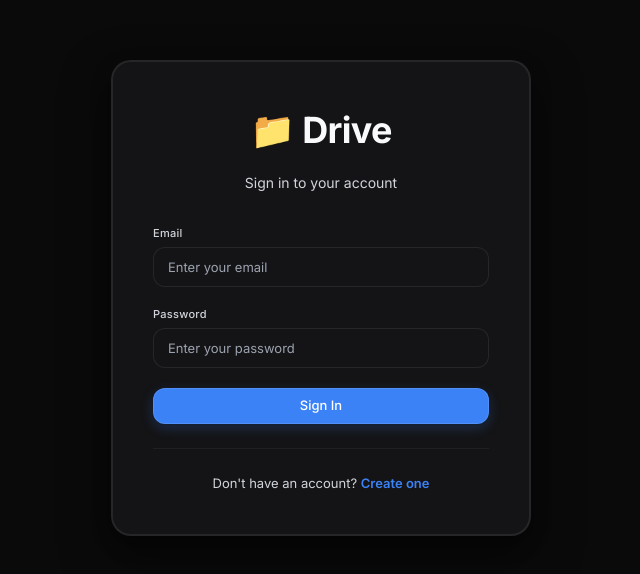
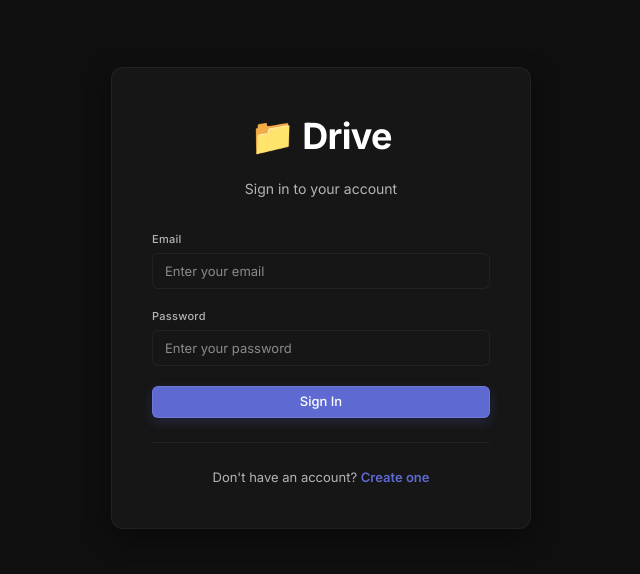
Before and after one commit to roguezox/storage-system, a Next.js app in the folder frontend/: page /app/login in a window 1280 px wide. Shown: the part 102-676 px from the top of the page, without its empty margins (319-959 px from the left). Built offline with nearby package versions, Linux system fonts and the light colour scheme.

Commit message:
implemented: consistent design for the UI

```diff
--- a/frontend/src/app/globals.css
+++ b/frontend/src/app/globals.css
@@ -6,13 +6,13 @@
    ============================================ */
 
 :root {
-  /* Color Palette - Enhanced */
-  --accent: #3b82f6;
-  --accent-hover: #60a5fa;
-  --accent-active: #2563eb;
-  --accent-subtle: rgba(59, 130, 246, 0.1);
-  --accent-glass: rgba(59, 130, 246, 0.15);
-  --accent-glow: rgba(59, 130, 246, 0.4);
+  /* Color Palette - Linear Inspired */
+  --accent: #5E6AD2;
+  --accent-hover: #7B61FF;
+  --accent-active: #4C59BD;
+  --accent-subtle: rgba(94, 106, 210, 0.1);
+  --accent-glass: rgba(94, 106, 210, 0.12);
+  --accent-glow: rgba(123, 97, 255, 0.35);
 
   /* Status Colors - Enhanced */
   --danger: #ef4444;
@@ -29,17 +29,17 @@
   --warning-hover: #fbbf24;
   --warning-subtle: rgba(245, 158, 11, 0.12);
 
-  /* Neutrals - Enhanced with more depth */
-  --bg-primary: #0a0a0b;
-  --bg-secondary: #141416;
-  --bg-tertiary: #1a1a1d;
-  --bg-elevated: #1f1f23;
-  --bg-hover: #26262b;
+  /* Neutrals - Linear Dark Theme */
+  --bg-primary: #0F0F0F;
+  --bg-secondary: #161616;
+  --bg-tertiary: #1C1C1C;
+  --bg-elevated: #232323;
+  --bg-hover: #2B2B2B;
 
-  --text-primary: #f9fafb;
-  --text-secondary: #d1d5db;
-  --text-muted: #9ca3af;
-  --text-faint: #6b7280;
+  --text-primary: #FFFFFF;
+  --text-secondary: #B4B4B4;
+  --text-muted: #8A8A8A;
+  --text-faint: #6B6B6B;
 
   /* Borders - Enhanced */
   --border-default: rgba(255, 255, 255, 0.08);
@@ -48,9 +48,9 @@
   --border-active: rgba(255, 255, 255, 0.18);
 
   /* Accent Badges */
-  --accent-color: #60a5fa;
-  --accent-bg: rgba(59, 130, 246, 0.12);
-  --accent-border: rgba(59, 130, 246, 0.25);
+  --accent-color: #8B7AFF;
+  --accent-bg: rgba(94, 106, 210, 0.12);
+  --accent-border: rgba(123, 97, 255, 0.25);
 
   /* Spacing */
   --space-1: 4px;
@@ -82,29 +82,29 @@
   --weight-semibold: 600;
   --weight-bold: 700;
 
-  /* Radii - Enhanced */
-  --radius-xs: 4px;
-  --radius-sm: 6px;
-  --radius-md: 8px;
-  --radius-lg: 12px;
-  --radius-xl: 16px;
-  --radius-2xl: 20px;
+  /* Radii - Linear Style */
+  --radius-xs: 3px;
+  --radius-sm: 4px;
+  --radius-md: 6px;
+  --radius-lg: 8px;
+  --radius-xl: 12px;
+  --radius-2xl: 16px;
   --radius-full: 9999px;
 
-  /* Shadows - Enhanced with more depth */
-  --shadow-sm: 0 1px 3px rgba(0, 0, 0, 0.2), 0 1px 2px rgba(0, 0, 0, 0.12);
-  --shadow-md: 0 4px 12px rgba(0, 0, 0, 0.3), 0 2px 6px rgba(0, 0, 0, 0.2);
-  --shadow-lg: 0 12px 28px rgba(0, 0, 0, 0.4), 0 4px 12px rgba(0, 0, 0, 0.25);
-  --shadow-xl: 0 20px 48px rgba(0, 0, 0, 0.5), 0 8px 20px rgba(0, 0, 0, 0.3);
-  --shadow-2xl: 0 32px 64px rgba(0, 0, 0, 0.6), 0 12px 32px rgba(0, 0, 0, 0.4);
-  --shadow-inner: inset 0 1px 0 0 rgba(255, 255, 255, 0.05);
-  --shadow-glow: 0 0 24px rgba(59, 130, 246, 0.3), 0 0 48px rgba(59, 130, 246, 0.15);
+  /* Shadows - Linear Subtle Style */
+  --shadow-sm: 0 1px 2px rgba(0, 0, 0, 0.25);
+  --shadow-md: 0 2px 8px rgba(0, 0, 0, 0.35);
+  --shadow-lg: 0 8px 24px rgba(0, 0, 0, 0.4);
+  --shadow-xl: 0 16px 40px rgba(0, 0, 0, 0.5);
+  --shadow-2xl: 0 24px 64px rgba(0, 0, 0, 0.6);
+  --shadow-inner: inset 0 1px 0 0 rgba(255, 255, 255, 0.04);
+  --shadow-glow: 0 0 20px rgba(123, 97, 255, 0.25), 0 0 40px rgba(94, 106, 210, 0.15);
 
-  /* Transitions - Enhanced */
-  --transition-fast: 120ms cubic-bezier(0.4, 0, 0.2, 1);
-  --transition-normal: 200ms cubic-bezier(0.4, 0, 0.2, 1);
-  --transition-slow: 300ms cubic-bezier(0.4, 0, 0.2, 1);
-  --transition-spring: 400ms cubic-bezier(0.34, 1.56, 0.64, 1);
+  /* Transitions - Linear Fast & Smooth */
+  --transition-fast: 100ms cubic-bezier(0.4, 0, 0.2, 1);
+  --transition-normal: 150ms cubic-bezier(0.4, 0, 0.2, 1);
+  --transition-slow: 200ms cubic-bezier(0.4, 0, 0.2, 1);
+  --transition-spring: 250ms cubic-bezier(0.34, 1.56, 0.64, 1);
 }
 
 /* ============================================
@@ -321,7 +321,7 @@ body {
 
 /* Glow Effect */
 .glow-accent {
-  box-shadow: 0 0 24px rgba(59, 130, 246, 0.4), 0 0 48px rgba(59, 130, 246, 0.2);
+  box-shadow: 0 0 24px rgba(123, 97, 255, 0.4), 0 0 48px rgba(94, 106, 210, 0.2);
 }
 
 /* Card Hover Lift */
@@ -342,10 +342,10 @@ body {
   display: flex;
   align-items: center;
   gap: var(--space-4);
-  min-height: 64px;
+  min-height: 56px;
   padding: var(--space-3) var(--space-6);
-  background: rgba(20, 20, 22, 0.95);
-  backdrop-filter: blur(20px);
+  background: rgba(15, 15, 15, 0.8);
+  backdrop-filter: blur(12px);
   border-bottom: 1px solid var(--border-subtle);
   position: sticky;
   top: 0;
@@ -356,11 +356,11 @@ body {
   display: none;
   align-items: center;
   justify-content: center;
-  width: 40px;
-  height: 40px;
-  background: var(--bg-tertiary);
-  border: 1px solid var(--border-default);
-  border-radius: var(--radius-lg);
+  width: 32px;
+  height: 32px;
+  background: transparent;
+  border: 1px solid var(--border-subtle);
+  border-radius: var(--radius-md);
   color: var(--text-secondary);
   cursor: pointer;
   flex-shrink: 0;
@@ -368,9 +368,9 @@ body {
 }
 
 .header-menu-btn:hover {
-  background: var(--bg-hover);
+  background: var(--bg-secondary);
   color: var(--text-primary);
-  border-color: var(--border-hover);
+  border-color: var(--border-default);
 }
 
 .header-search {
@@ -383,14 +383,15 @@ body {
   align-items: center;
   gap: var(--space-3);
   padding: var(--space-2) var(--space-3);
-  background: var(--bg-tertiary);
-  border: 1px solid var(--border-default);
-  border-radius: var(--radius-lg);
+  background: transparent;
+  border: 1px solid var(--border-subtle);
+  border-radius: var(--radius-md);
   transition: all var(--transition-fast);
 }
 
 .header-user:hover {
-  border-color: var(--border-hover);
+  background: var(--bg-secondary);
+  border-color: var(--border-default);
 }
 
 .header-user-avatar {
@@ -399,7 +400,7 @@ body {
   display: flex;
   align-items: center;
   justify-content: center;
-  background: linear-gradient(135deg, var(--accent), #7c3aed);
+  background: linear-gradient(135deg, var(--accent), var(--accent-hover));
   border-radius: var(--radius-md);
   color: white;
   font-size: var(--text-sm);
@@ -459,11 +460,9 @@ body {
   align-items: center;
   justify-content: space-between;
   margin-bottom: var(--space-8);
-  padding: var(--space-6);
-  background: var(--bg-secondary);
-  border: 2px solid var(--border-default);
-  border-radius: var(--radius-xl);
-  box-shadow: var(--shadow-sm);
+  padding: 0;
+  background: transparent;
+  border: none;
 }
 
 .page-title {
@@ -477,13 +476,13 @@ body {
 /* Section Title */
 .section-title {
   font-size: var(--text-xs);
-  font-weight: var(--weight-bold);
+  font-weight: var(--weight-semibold);
   color: var(--text-muted);
   text-transform: uppercase;
-  letter-spacing: 0.1em;
+  letter-spacing: 0.05em;
   margin: var(--space-8) 0 var(--space-4) 0;
-  padding-bottom: var(--space-3);
-  border-bottom: 2px solid var(--border-subtle);
+  padding-bottom: 0;
+  border-bottom: none;
   display: flex;
   align-items: center;
   gap: var(--space-2);
@@ -502,14 +501,14 @@ body {
 .empty-state {
   text-align: center;
   padding: var(--space-16);
-  border: 2px dashed var(--border-default);
-  border-radius: var(--radius-2xl);
+  border: 1px dashed var(--border-subtle);
+  border-radius: var(--radius-xl);
   margin-top: var(--space-8);
   display: flex;
   flex-direction: column;
   align-items: center;
   justify-content: center;
-  background: var(--bg-secondary);
+  background: transparent;
   min-height: 400px;
 }
 
@@ -553,11 +552,10 @@ body {
   margin-bottom: var(--space-10);
   padding: var(--space-10);
   background: var(--bg-secondary);
-  border: 2px solid var(--border-default);
-  border-radius: var(--radius-2xl);
+  border: 1px solid var(--border-subtle);
+  border-radius: var(--radius-xl);
   position: relative;
   overflow: hidden;
-  box-shadow: var(--shadow-lg);
 }
 
 .welcome-content {
@@ -618,12 +616,12 @@ body {
   background: var(--accent);
   border-color: transparent;
   color: white;
-  box-shadow: 0 4px 16px rgba(59, 130, 246, 0.3);
+  box-shadow: 0 4px 16px rgba(94, 106, 210, 0.3);
 }
 
 .btn-quick-action-primary:hover {
   background: var(--accent-hover);
-  box-shadow: 0 8px 24px rgba(59, 130, 246, 0.4);
+  box-shadow: 0 8px 24px rgba(94, 106, 210, 0.4);
 }
 
 /* Stats Grid */
@@ -636,74 +634,47 @@ body {
 
 .stat-card {
   position: relative;
-  padding: var(--space-8);
+  padding: var(--space-6);
   background: var(--bg-secondary);
-  border: 2px solid var(--border-default);
-  border-radius: var(--radius-2xl);
+  border: 1px solid var(--border-subtle);
+  border-radius: var(--radius-lg);
   overflow: hidden;
   transition: all var(--transition-normal);
-  box-shadow: var(--shadow-sm);
 }
 
 .stat-card:hover {
-  border-color: var(--border-hover);
-  transform: translateY(-4px);
-  box-shadow: var(--shadow-lg);
+  border-color: var(--border-default);
+  transform: translateY(-2px);
+  box-shadow: var(--shadow-md);
 }
 
 .stat-card-decoration {
-  position: absolute;
-  top: 0;
-  right: 0;
-  width: 140px;
-  height: 140px;
-  opacity: 0.15;
-  pointer-events: none;
-}
-
-.stat-card-folders .stat-card-decoration {
-  background: radial-gradient(circle at top right, #3b82f6, transparent 70%);
-}
-
-.stat-card-files .stat-card-decoration {
-  background: radial-gradient(circle at top right, #10b981, transparent 70%);
-}
-
-.stat-card-storage .stat-card-decoration {
-  background: radial-gradient(circle at top right, #a855f7, transparent 70%);
+  display: none;
 }
 
 .stat-card-icon {
-  width: 56px;
-  height: 56px;
+  width: 40px;
+  height: 40px;
   display: flex;
   align-items: center;
   justify-content: center;
-  border-radius: var(--radius-xl);
-  margin-bottom: var(--space-5);
+  border-radius: var(--radius-md);
+  margin-bottom: var(--space-4);
   transition: all var(--transition-normal);
+  background: var(--accent-bg);
+  color: var(--accent-color);
 }
 
 .stat-card:hover .stat-card-icon {
-  transform: scale(1.1);
+  transform: scale(1.05);
+  background: rgba(94, 106, 210, 0.18);
 }
 
-.stat-card-folders .stat-card-icon {
-  background: rgba(59, 130, 246, 0.15);
-  color: #60a5fa;
-  box-shadow: 0 4px 12px rgba(59, 130, 246, 0.15);
-}
-
-.stat-card-files .stat-card-icon {
-  background: rgba(16, 185, 129, 0.15);
-  color: #34d399;
-  box-shadow: 0 4px 12px rgba(16, 185, 129, 0.15);
-}
-
+.stat-card-folders .stat-card-icon,
+.stat-card-files .stat-card-icon,
 .stat-card-storage .stat-card-icon {
-  background: rgba(168, 85, 247, 0.15);
-  color: #c084fc;
-  box-shadow: 0 4px 12px rgba(168, 85, 247, 0.15);
+  background: var(--accent-bg);
+  color: var(--accent-color);
 }
 
 .stat-card-content {
@@ -713,20 +684,18 @@ body {
 
 .stat-card-value {
   display: block;
-  font-size: var(--text-4xl);
-  font-weight: var(--weight-bold);
+  font-size: var(--text-3xl);
+  font-weight: var(--weight-semibold);
   color: var(--text-primary);
   line-height: 1;
   margin-bottom: var(--space-2);
-  letter-spacing: -0.02em;
+  letter-spacing: -0.03em;
 }
 
 .stat-card-label {
   font-size: var(--text-sm);
   color: var(--text-muted);
-  text-transform: uppercase;
-  letter-spacing: 0.05em;
-  font-weight: var(--weight-semibold);
+  font-weight: var(--weight-medium);
 }
 
 /* Storage Progress */
@@ -770,8 +739,8 @@ body {
   align-items: center;
   justify-content: space-between;
   margin-bottom: var(--space-6);
-  padding-bottom: var(--space-4);
-  border-bottom: 2px solid var(--border-subtle);
+  padding-bottom: 0;
+  border-bottom: none;
 }
 
 .section-header-left {
@@ -817,22 +786,21 @@ body {
 .recent-folder-card {
   display: flex;
   align-items: center;
-  gap: var(--space-4);
-  padding: var(--space-6);
+  gap: var(--space-3);
+  padding: var(--space-4);
   background: var(--bg-secondary);
-  border: 2px solid var(--border-default);
-  border-radius: var(--radius-xl);
+  border: 1px solid var(--border-subtle);
+  border-radius: var(--radius-lg);
   text-decoration: none;
   transition: all var(--transition-normal);
-  box-shadow: var(--shadow-sm);
   animation: fadeInUp 0.4s ease-out backwards;
 }
 
 .recent-folder-card:hover {
   background: var(--bg-tertiary);
-  border-color: var(--border-hover);
-  transform: translateX(4px);
-  box-shadow: var(--shadow-md);
+  border-color: var(--border-default);
+  transform: translateX(2px);
+  box-shadow: var(--shadow-sm);
 }
 
 .recent-folder-card:hover .recent-folder-arrow {
@@ -841,14 +809,14 @@ body {
 }
 
 .recent-folder-icon {
-  width: 48px;
-  height: 48px;
+  width: 36px;
+  height: 36px;
   display: flex;
   align-items: center;
   justify-content: center;
-  background: rgba(59, 130, 246, 0.15);
-  border-radius: var(--radius-xl);
-  color: #60a5fa;
+  background: var(--accent-bg);
+  border-radius: var(--radius-md);
+  color: var(--accent-color);
   flex-shrink: 0;
 }
 
@@ -885,9 +853,9 @@ body {
 .empty-state-dashboard {
   text-align: center;
   padding: var(--space-16);
-  background: var(--bg-secondary);
-  border: 2px dashed var(--border-default);
-  border-radius: var(--radius-2xl);
+  background: transparent;
+  border: 1px dashed var(--border-subtle);
+  border-radius: var(--radius-xl);
 }
 
 .empty-state-icon-wrapper {
@@ -897,9 +865,9 @@ body {
   display: flex;
   align-items: center;
   justify-content: center;
-  background: rgba(59, 130, 246, 0.15);
+  background: rgba(94, 106, 210, 0.15);
   border-radius: 50%;
-  color: #60a5fa;
+  color: #8B7AFF;
 }
 
 .empty-state-dashboard h3 {
@@ -927,13 +895,13 @@ body {
   font-weight: var(--weight-semibold);
   text-decoration: none;
   transition: all var(--transition-normal);
-  box-shadow: 0 4px 16px rgba(59, 130, 246, 0.3);
+  box-shadow: 0 4px 16px rgba(94, 106, 210, 0.3);
 }
 
 .btn-get-started:hover {
   background: var(--accent-hover);
   transform: translateY(-2px);
-  box-shadow: 0 8px 24px rgba(59, 130, 246, 0.4);
+  box-shadow: 0 8px 24px rgba(94, 106, 210, 0.4);
 }
 
 /* ============================================
@@ -1001,9 +969,9 @@ body {
   max-width: 420px;
   padding: var(--space-10);
   background: var(--bg-secondary);
-  border: 2px solid var(--border-default);
-  border-radius: var(--radius-2xl);
-  box-shadow: var(--shadow-xl);
+  border: 1px solid var(--border-subtle);
+  border-radius: var(--radius-xl);
+  box-shadow: var(--shadow-lg);
 }
 
 .auth-header {
--- a/frontend/src/components/Search.tsx
+++ b/frontend/src/components/Search.tsx
@@ -145,7 +145,7 @@ export function Search() {
 
     return (
         <div ref={searchRef} className="relative w-full max-w-[560px] m-0">
-            <div className="relative flex items-center bg-gradient-to-br from-white/[0.03] to-white/[0.01] rounded-[14px] p-0.5 transition-all duration-300 ease-[cubic-bezier(0.4,0,0.2,1)] before:content-[''] before:absolute before:inset-0 before:rounded-[14px] before:p-px before:bg-gradient-to-br before:from-white/8 before:via-white/2 before:to-white/5 before:transition-all before:duration-300 before:pointer-events-none hover:before:from-white/12 hover:before:via-white/4 hover:before:to-white/8 focus-within:before:from-[var(--accent)] focus-within:before:via-[#60a5fa]/50 focus-within:before:to-[var(--accent-hover)] focus-within:before:opacity-80 focus-within:shadow-[0_0_24px_-4px_rgba(37,99,235,0.25),0_4px_16px_-2px_rgba(0,0,0,0.2)]">
+            <div className="relative flex items-center bg-gradient-to-br from-white/[0.03] to-white/[0.01] rounded-[14px] p-0.5 transition-all duration-300 ease-[cubic-bezier(0.4,0,0.2,1)] before:content-[''] before:absolute before:inset-0 before:rounded-[14px] before:p-px before:bg-gradient-to-br before:from-white/8 before:via-white/2 before:to-white/5 before:transition-all before:duration-300 before:pointer-events-none hover:before:from-white/12 hover:before:via-white/4 hover:before:to-white/8 focus-within:before:from-[var(--accent)] focus-within:before:via-[#8B7AFF]/50 focus-within:before:to-[var(--accent-hover)] focus-within:before:opacity-80 focus-within:shadow-[0_0_24px_-4px_rgba(94,106,210,0.25),0_4px_16px_-2px_rgba(0,0,0,0.2)]">
                 <FiSearch
                     size={18}
                     className={cn(
--- a/frontend/src/components/ui/Button.tsx
+++ b/frontend/src/components/ui/Button.tsx
@@ -14,9 +14,9 @@ const variantStyles = {
     primary: cn(
         'bg-[var(--accent)] text-white',
         'border border-white/10',
-        'shadow-[0_1px_3px_rgba(0,0,0,0.3),0_4px_12px_rgba(59,130,246,0.25)]',
+        'shadow-[0_1px_3px_rgba(0,0,0,0.3),0_4px_12px_rgba(94,106,210,0.25)]',
         'hover:bg-[var(--accent-hover)]',
-        'hover:shadow-[0_4px_16px_rgba(59,130,246,0.4)]',
+        'hover:shadow-[0_4px_16px_rgba(94,106,210,0.4)]',
         'active:bg-[var(--accent-active)]',
         'focus-visible:ring-2 focus-visible:ring-[var(--accent)] focus-visible:ring-offset-2 focus-visible:ring-offset-[var(--bg-primary)]'
     ),
@@ -51,8 +51,8 @@ const variantStyles = {
 
 const sizeStyles = {
     sm: 'h-7 px-3 text-xs rounded-md',
-    md: 'h-9 px-4 text-sm rounded-lg',
-    lg: 'h-11 px-6 text-base rounded-lg'
+    md: 'h-8 px-4 text-sm rounded-md',
+    lg: 'h-10 px-6 text-sm rounded-md'
 };
 
 export function Button({
@@ -68,7 +68,7 @@ export function Button({
         <button
             className={cn(
                 'inline-flex items-center justify-center gap-2 font-medium',
-                'transition-all duration-200 cursor-pointer whitespace-nowrap select-none',
+                'transition-all duration-150 cursor-pointer whitespace-nowrap select-none',
                 'disabled:opacity-50 disabled:cursor-not-allowed disabled:pointer-events-none',
                 'active:scale-[0.98]',
                 variantStyles[variant],
--- a/frontend/src/components/ui/Input.tsx
+++ b/frontend/src/components/ui/Input.tsx
@@ -18,19 +18,19 @@ export function Input({ label, error, className = '', ...props }: InputProps) {
             )}
             <input
                 className={cn(
-                    'w-full h-10 px-3.5 rounded-lg',
+                    'w-full h-9 px-3 rounded-md',
                     'bg-[var(--bg-secondary)]',
-                    'border border-[var(--border-default)]',
+                    'border border-[var(--border-subtle)]',
                     'text-[var(--text-primary)] text-sm',
                     'placeholder:text-[var(--text-muted)]',
-                    'transition-all duration-200',
-                    'hover:border-[var(--border-hover)]',
+                    'transition-all duration-150',
+                    'hover:border-[var(--border-default)]',
                     'focus:outline-none',
                     'focus:border-[var(--accent)]',
                     'focus:bg-[var(--bg-primary)]',
-                    'focus:shadow-[0_0_0_1px_var(--accent),0_0_0_4px_var(--accent-subtle)]',
+                    'focus:shadow-[0_0_0_3px_var(--accent-subtle)]',
                     'disabled:opacity-50 disabled:cursor-not-allowed',
-                    error && 'border-[var(--danger)] focus:border-[var(--danger)] focus:shadow-[0_0_0_1px_var(--danger),0_0_0_4px_var(--danger-subtle)]',
+                    error && 'border-[var(--danger)] focus:border-[var(--danger)] focus:shadow-[0_0_0_3px_var(--danger-subtle)]',
                     className
                 )}
                 {...props}
```
Also changed, not shown: frontend/src/components/FileCard.tsx (+9 -10 lines), frontend/src/components/FolderCard.tsx (+10 -11 lines), frontend/src/components/ui/Modal.tsx (+9 -9 lines), 1 other file (tests, documents, lock files or other folders).
